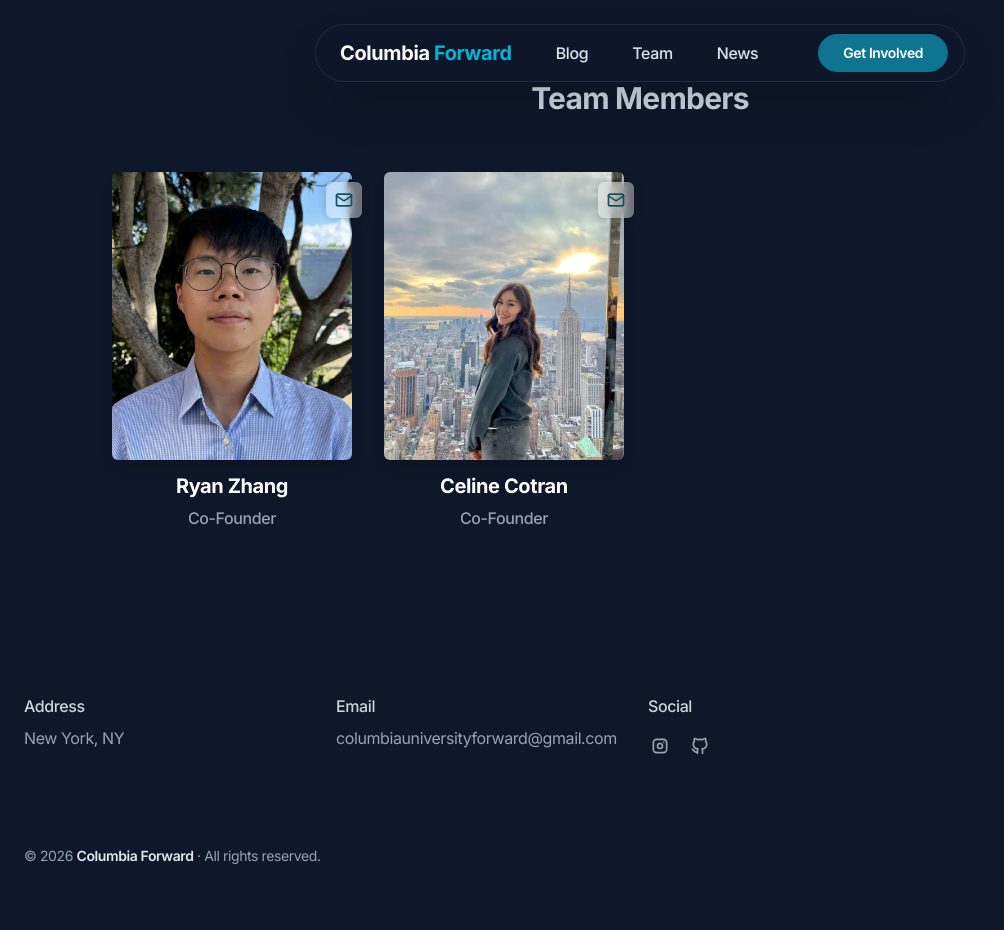
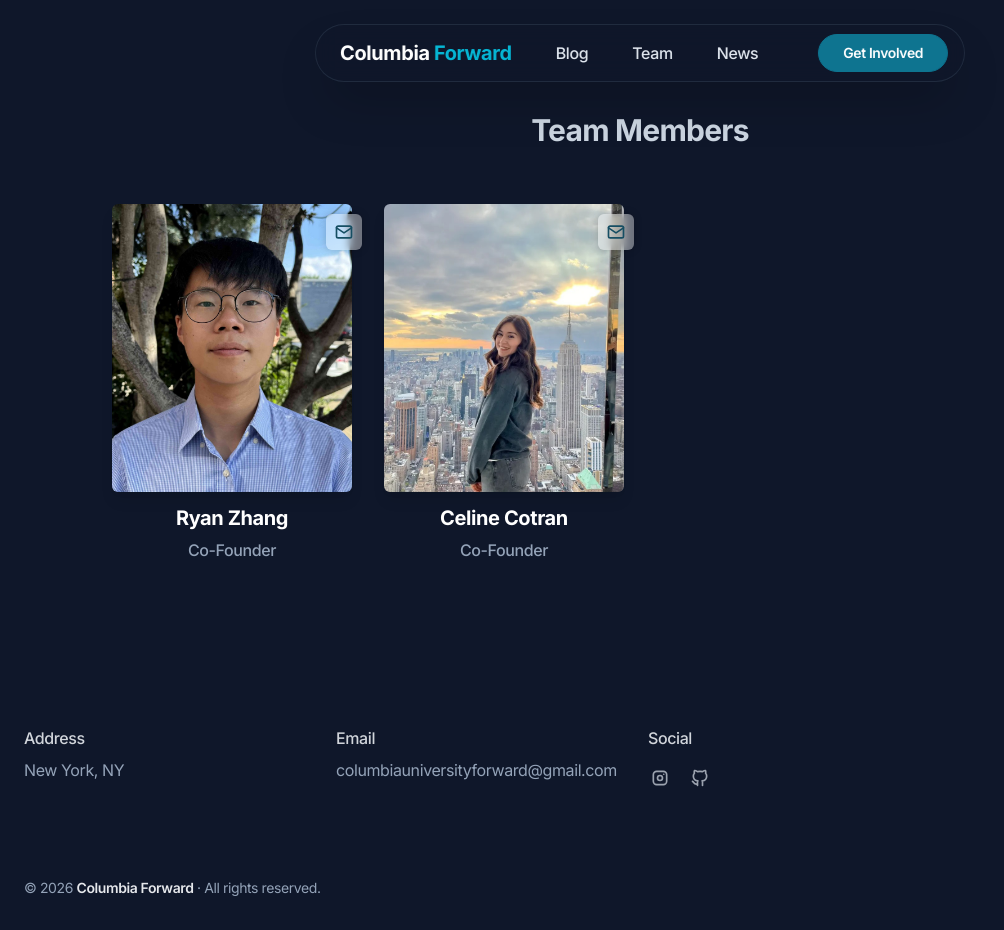
Before and after one commit to ColumbiaForward/columbiaforward-website, a Next.js app: page /team in a window 1280 px wide. Shown: the whole page, without its empty margins (0-1004 px from the left). Before the commit the page ends 898 px from the top, so only its background shows below. Built offline with nearby package versions, Linux system fonts and the light colour scheme.

Commit message:
page titles

```diff
--- a/app/(blog)/blog/page.tsx
+++ b/app/(blog)/blog/page.tsx
@@ -12,7 +12,7 @@
 export default async function Home({}) {
   const posts = await findLatestPosts();
   return (
-    <section className="mx-auto max-w-3xl px-6 py-12 sm:px-6 sm:py-16 lg:py-20">
+    <section className="mx-auto max-w-3xl px-6 pt-20 pb-12 sm:px-6 sm:pt-24 sm:pb-16 lg:pt-28 lg:pb-20">
       <header>
         <h1 className="leading-tighter font-heading mb-8 text-center text-4xl font-bold tracking-tighter md:mb-16 md:text-5xl">
           Blog
--- a/app/(news)/news/page.tsx
+++ b/app/(news)/news/page.tsx
@@ -11,7 +11,7 @@
 export default async function NewsList({}) {
   const news = await findLatestNews();
   return (
-    <section className="mx-auto max-w-3xl px-6 py-12 sm:px-6 sm:py-16 lg:py-20">
+    <section className="mx-auto max-w-3xl px-6 pt-20 pb-12 sm:px-6 sm:pt-24 sm:pb-16 lg:pt-28 lg:pb-20">
       <header>
         <h1 className="leading-tighter font-heading mb-8 text-center text-4xl font-bold tracking-tighter md:mb-16 md:text-5xl">
           News
--- a/src/components/widgets/Team.tsx
+++ b/src/components/widgets/Team.tsx
@@ -4,7 +4,7 @@
 import ItemTeam from '../common/ItemTeam';
 
 const Team = ({ header, teams, id, hasBackground = false }: TeamProps) => (
-  <WidgetWrapper id={id ? id : ''} hasBackground={hasBackground} containerClass="">
+  <WidgetWrapper id={id ? id : ''} hasBackground={hasBackground} containerClass="pt-20 md:pt-24 lg:pt-28">
     {header && <Headline header={header} titleClass="text-2xl sm:text-3xl" />}
     <div className="flex items-stretch justify-center">
       <div className="grid grid-cols-1 gap-4 dark:text-white sm:grid-cols-2 md:grid-cols-2 lg:grid-cols-4 xl:grid-cols-4">
```
